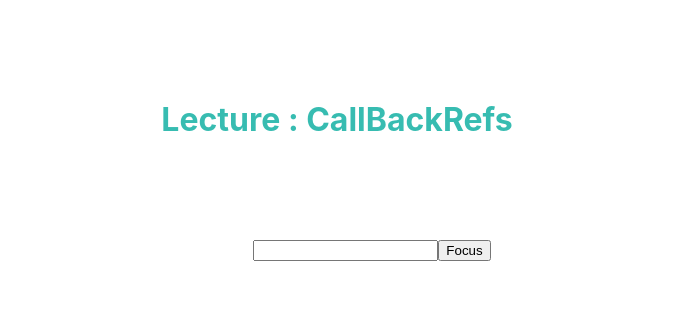
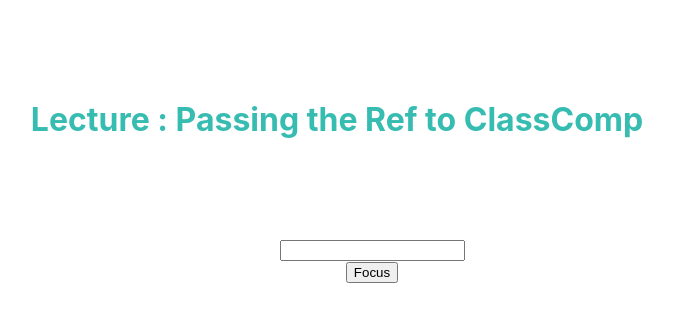
Before and after one commit to MarkDevram/Practice-React-All-Time, a React (Create React App) app: page / in a window 1280 px wide. Shown: the top 322 px of the page, without its empty margins (268-941 px from the left). Built offline with nearby package versions, Linux system fonts and the light colour scheme.

Commit message:
React Refs Interacting with Child Comp inside the Parent Comp

```diff
--- a/src/App.js
+++ b/src/App.js
@@ -27,11 +27,13 @@ import RegVsPure from "./Components/PureComponent/RegVsPure"
 import RegVsMemo from "./Components/Memo/RegVsMemo"
 import Refs from "./Components/RefsInReact/Refs"
 import CallBackRefs from "./Components/RefsInReact/CallBackRefs"
+import ParentRef from "./Components/RefsInReact/PassingRefToClassComp/ParentRef"
 
 function App() {
   return (
     <div className="App">
-      <CallBackRefs />
+      <ParentRef />
+      {/* <CallBackRefs /> */}
       {/* <Refs /> */}
       {/* <RegVsMemo /> */}
       {/* <RegVsPure /> */}
--- /dev/null
+++ b/src/Components/RefsInReact/PassingRefToClassComp/InputForm.js
@@ -0,0 +1,22 @@
+import React, { Component } from "react"
+
+class InputForm extends Component {
+  constructor(props) {
+    super(props)
+    this.inputRef = React.createRef()
+  }
+
+  focus = () => {
+    this.inputRef.current.focus()
+  }
+
+  render() {
+    return (
+      <div>
+        <input ref={this.inputRef} />
+      </div>
+    )
+  }
+}
+
+export default InputForm
--- /dev/null
+++ b/src/Components/RefsInReact/PassingRefToClassComp/ParentRef.js
@@ -0,0 +1,25 @@
+import React, { Component } from "react"
+import InputForm from "./InputForm"
+
+class ParentRef extends Component {
+  constructor(props) {
+    super(props)
+    this.inputRef = React.createRef()
+  }
+
+  focus = () => {
+    this.inputRef.current.focus()
+  }
+
+  render() {
+    return (
+      <div>
+        <h1>Lecture : Passing the Ref to ClassComp</h1>
+        <InputForm ref={this.inputRef} />
+        <button onClick={this.focus}>Focus</button>
+      </div>
+    )
+  }
+}
+
+export default ParentRef
```
